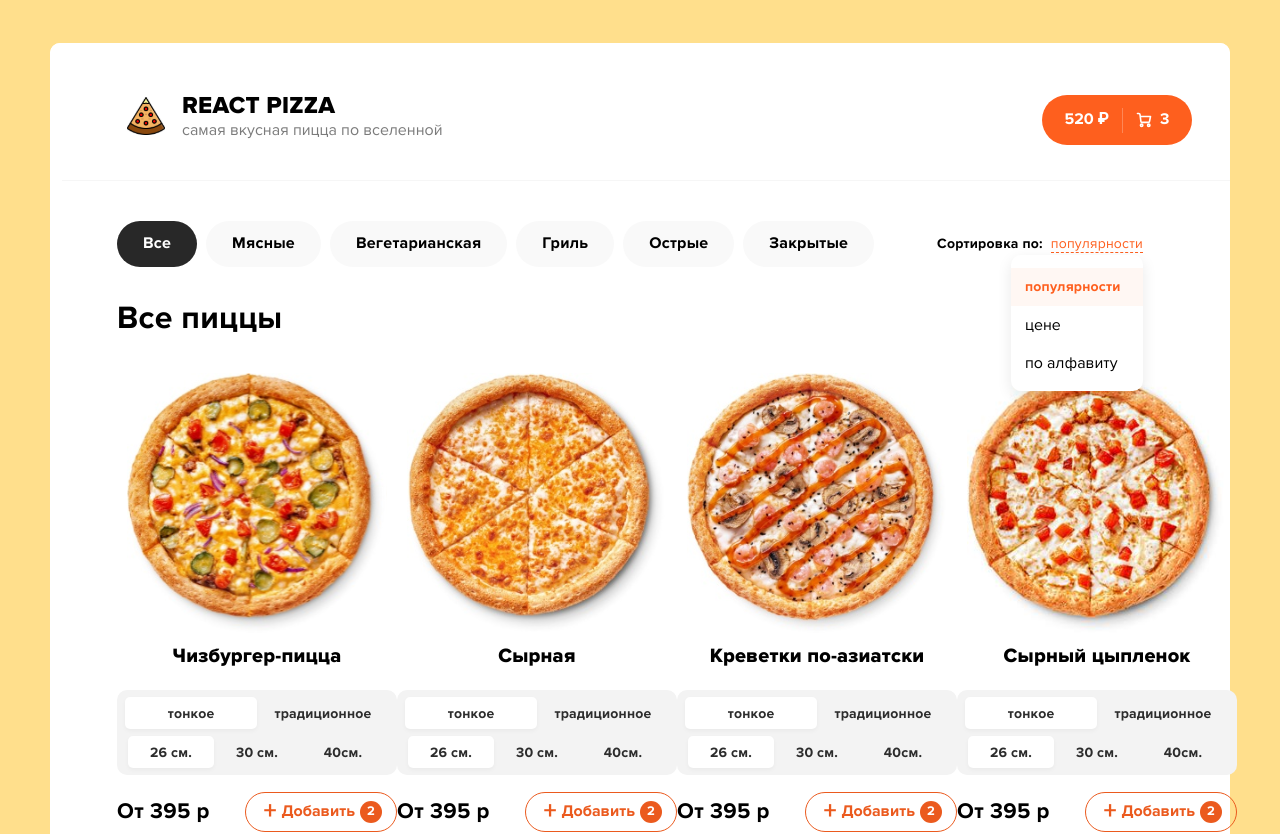
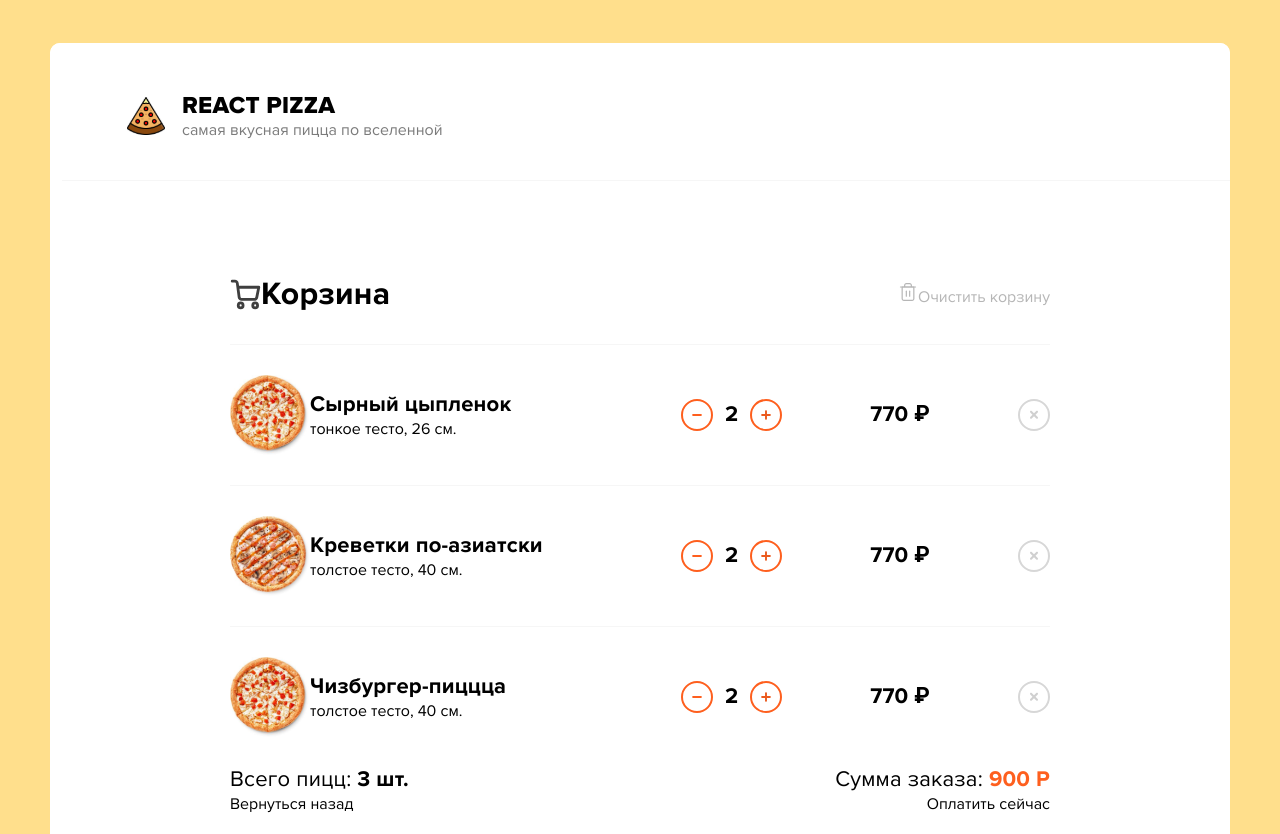
Before and after one commit to nikos1991/pizza-react, a React (Create React App) app: page /cart in a window 1280 px wide. Shown: the top 834 px of the page. Built offline with nearby package versions, Linux system fonts and the light colour scheme.

Commit message:
Роутинг добавил

```diff
--- a/package.json
+++ b/package.json
@@ -8,6 +8,7 @@
     "@testing-library/user-event": "^13.5.0",
     "react": "^18.3.1",
     "react-dom": "^18.3.1",
+    "react-router-dom": "^6.26.2",
     "react-scripts": "5.0.1",
     "web-vitals": "^2.1.4"
   },
--- a/src/App.js
+++ b/src/App.js
@@ -1,47 +1,21 @@
-import logo from './logo.svg';
-import Header from './components/Header';
-import Button from './components/Button';
-import PizzaPicker from './components/PizzaPicker';
-import PizzaList from './components/PizzaCard';
+import { BrowserRouter as Router, Routes, Route } from 'react-router-dom';
 import { useEffect, useState } from 'react';
 import React from 'react';
+import Cart from './pages/Cart';
+import Home from './pages/Home';
 
 
 
 function App() {
-    const [pizzas, setPizzasState] = useState([]);
-    useEffect(() => { fetch('http://localhost:3000/db/pizzas.json').then((response) => response.json()).then((json) => setPizzasState(json.pizzas))},[]);
-    console.log(pizzas);
      return (
-    <div class="wrapper" >
+    <Router>
+        <Routes>
+            <Route path="/" element={<Home />} />
+             <Route path="/cart" element={<Cart />} />
+         </Routes>
+    </Router>
 
-
-            <Header Component={Button} />
-
-            <div class = "divider"></div>
-            <div class="content">
-            <div class = "pizza-picker">
-            <PizzaPicker items={['Мясные','Вегетарианская', 'Гриль', 'Острые','Закрытые']}/>
-            <div class = "pizza-sort">
-           <span class ="sort-text">Сортировка по: </span>
-           <div class = "sort-picker">
-               <p> популярности</p>
-               <div class = "sort-list">
-                   <span class = "list-active">популярности</span>
-                   <span>цене</span>
-                   <span>по алфавиту</span>
-               </div>
-           </div>
-       </div>
-       </div>
-        <div class ="content-header">Все пиццы</div>
-                <PizzaList pizzaData={pizzas}/>
-                <PizzaList pizzaData={pizzas}/>
-            </div>
-
-
-        </div>
-  );
+      );
 }
 
 export default App;
--- a/src/components/Header.jsx
+++ b/src/components/Header.jsx
@@ -1,4 +1,5 @@
 import { useRef, useState } from "react";
+import { Link } from "react-router-dom";
 
 function Header({Component}){
 
@@ -63,8 +64,9 @@ function Header({Component}){
 
             </div>
              )}
+    <Link to ="/Cart">
     {Component ? <Component /> : ''}
-
+    </Link>
 </div>
     );
 }
--- /dev/null
+++ b/src/components/PizzaSort.jsx
@@ -0,0 +1,33 @@
+import Reactq, { useState } from "react";
+
+function PizzaSort() {
+    const [pickState, setpickState] = useState(false);
+    const [dropdownState, setDropdownState] = useState(false);
+
+    function handleSortClick() {
+        setDropdownState((prevState) => !prevState);
+        console.log(dropdownState);
+
+    }
+
+    function handlePickState() {
+        pickState(true);
+    }
+
+
+
+    return(
+        <div class = "pizza-sort">
+        <span class ="sort-text">Сортировка по: </span>
+        <div onClick = {() => handleSortClick()} class = "sort-picker">
+            <p> популярности</p>
+            <div   className = {`sort-list ${ dropdownState ? "sort-list-active" : ''}`}>
+                <span  class = "list-active">популярности</span>
+                <span >цене</span>
+                <span >по алфавиту</span>
+            </div>
+        </div>
+    </div>
+    );
+}
+export default PizzaSort;
--- a/src/index.css
+++ b/src/index.css
@@ -350,9 +350,12 @@ a {
   background: #FFFFFF;
   border-radius: 10px;
   box-shadow: 0px 5px 15px 0px #00000017;
+  visibility: hidden;
 
 }
-
+.sort-list-active{
+  visibility: visible;
+}
 .sort-list span{
   display: flex;
   justify-content:left;
--- a/src/index.js
+++ b/src/index.js
@@ -1,12 +1,12 @@
 import React from 'react';
 import ReactDOM from 'react-dom/client';
-
 import './index.css';
 import App from './App';
 
 const root = ReactDOM.createRoot(document.getElementById('root'));
+
 root.render(
   <React.StrictMode>
-    <App />
+   <App/>
   </React.StrictMode>
 );
--- /dev/null
+++ b/src/pages/Cart.jsx
@@ -0,0 +1,99 @@
+import React from "react";
+
+function Cart() {
+    return(
+        <div class ="wrapper">
+        <div class="header">
+            <div class = "title">
+               <img src="img/icons/pizza.svg" />
+               <div class ="title-text">
+                <h1>REACT PIZZA</h1>
+                <p>самая вкусная пицца по вселенной</p>
+               </div>
+            </div>
+         </div>
+        <div class = "divider"></div>
+        <div class = "content">
+            <div class = "cart">
+                <div class = "cart-header">
+                    <div class="cart-title flex">
+                        <img src = "img/icons/shop-cart-black.svg" />
+                        <span><h1>Корзина</h1></span>
+                    </div>
+                    <div class="clear-button">
+                        <img src ="img/icons/trash-bin.svg" />
+                        <span>Очистить корзину</span>
+                    </div>
+                </div>
+                <div class ="cart-items">
+                    <div class = "cart-item">
+                        <div class = "cart-item">
+                            <div class = "cart-item-title">
+                                <img src="img/pizza/cheesechicken.svg" />
+                                <div class ="cart-item-title-text">
+                                    <h2>Сырный цыпленок</h2>
+                                    <p>тонкое тесто, 26 см.</p>
+                                </div>
+                            </div>
+                            <div class ="cart-counter flex">
+                              <img src = "img/icons/circle-minus.svg" />
+                              <span>2</span>
+                              <img src = "img/icons/circle-plus.svg" />
+                            </div>
+                            <span>770 ₽</span>
+                            <img src ="img/icons/circle-cross.svg" />
+                        </div>
+                    </div>
+                    <div class = "cart-item">
+                        <div class = "cart-item">
+                            <div class = "cart-item-title">
+                                <img src="img/pizza/shrimps.svg" />
+                                <div class ="cart-item-title-text">
+                                    <h2>Креветки по-азиатски</h2>
+                                    <p>толстое тесто, 40 см.</p>
+                                </div>
+                            </div>
+                            <div class ="cart-counter flex">
+                              <img src = "img/icons/circle-minus.svg" />
+                              <span>2</span>
+                              <img src = "img/icons/circle-plus.svg" />
+                            </div>
+                            <span>770 ₽</span>
+                            <img src ="img/icons/circle-cross.svg" />
+                        </div>
+                    </div>
+                    <div class = "cart-item">
+                        <div class = "cart-item">
+                            <div class = "cart-item-title">
+                                <img src="img/pizza/cheesechicken.svg" />
+                                <div class ="cart-item-title-text">
+                                    <h2>Чизбургер-пиццца</h2>
+                                    <p>толстое тесто, 40 см.</p>
+                                </div>
+                            </div>
+                            <div class ="cart-counter flex">
+                              <img src = "img/icons/circle-minus.svg" />
+                              <span>2</span>
+                              <img src = "img/icons/circle-plus.svg" />
+                            </div>
+                            <span>770 ₽</span>
+                            <img src ="img/icons/circle-cross.svg" />
+                        </div>
+                    </div>
+                </div>
+                <div class = "pizza-summary">
+                    <span>Всего пицц: <b>3 шт.</b></span>
+                    <span>Сумма заказа: <b>900 Р</b></span>
+
+                </div>
+                <div class = "pizza-cart-actions">
+                    <span>Вернуться назад</span>
+                    <span>Оплатить сейчас</span>
+                </div>
+
+            </div>
+        </div>
+    </div>
+    );
+}
+export default Cart;
--- /dev/null
+++ b/src/pages/Home.jsx
@@ -0,0 +1,41 @@
+import Header from '../components/Header';
+import Button from '../components/Button';
+import PizzaPicker from '../components/PizzaPicker';
+import PizzaList from '../components/PizzaCard';
+import PizzaSort from '../components/PizzaSort';
+import { Link } from 'react-router-dom';
+
+import { useEffect, useState } from 'react';
+import React from 'react';
+
+
+function Home(){
+
+        const [pizzas, setPizzasState] = useState([]);
+        useEffect(() => { fetch('http://localhost:3000/db/pizzas.json').then((response) => response.json()).then((json) => setPizzasState(json.pizzas))},[]);
+        console.log(pizzas);
+
+        return (
+        <div class="wrapper" >
+
+
+                <Header Component={Button} />
+
+                <div class = "divider"></div>
+                <div class="content">
+                <div class = "pizza-picker">
+                <PizzaPicker items={['Мясные','Вегетарианская', 'Гриль', 'Острые','Закрытые']}/>
+                <PizzaSort />
+           </div>
+            <div class ="content-header">Все пиццы</div>
+                    <PizzaList pizzaData={pizzas}/>
+                    <PizzaList pizzaData={pizzas}/>
+                </div>
+
+
+            </div>
+      );
+
+}
+
+export default Home;
```
Also changed, not shown: 1 other file (tests, documents, lock files or other folders).
